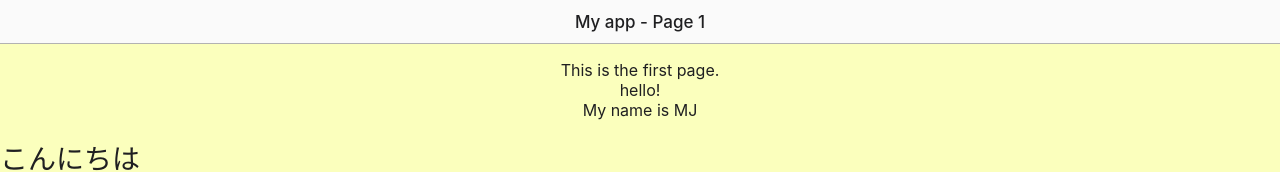
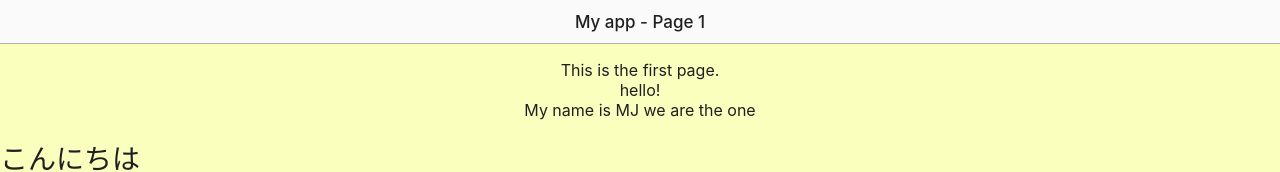
Before and after one commit to MJ-000/monaca_test, a website: page www/index.html in a window 1280 px wide. Shown: the top 172 px of the page. Drawn offline with Linux system fonts and the light colour scheme.

Commit message:
mj_commit

```diff
--- a/www/index.html
+++ b/www/index.html
@@ -52,6 +52,7 @@
       <p style="text-align: center;">
         This is the first page.<br>
         hello! <br>My name is MJ
+        we are the one
       </p>
       <h1>こんにちは</h1>
       <img src="../res/android/icon/puppy.jpg" alt="" width="400" height="300">
```
